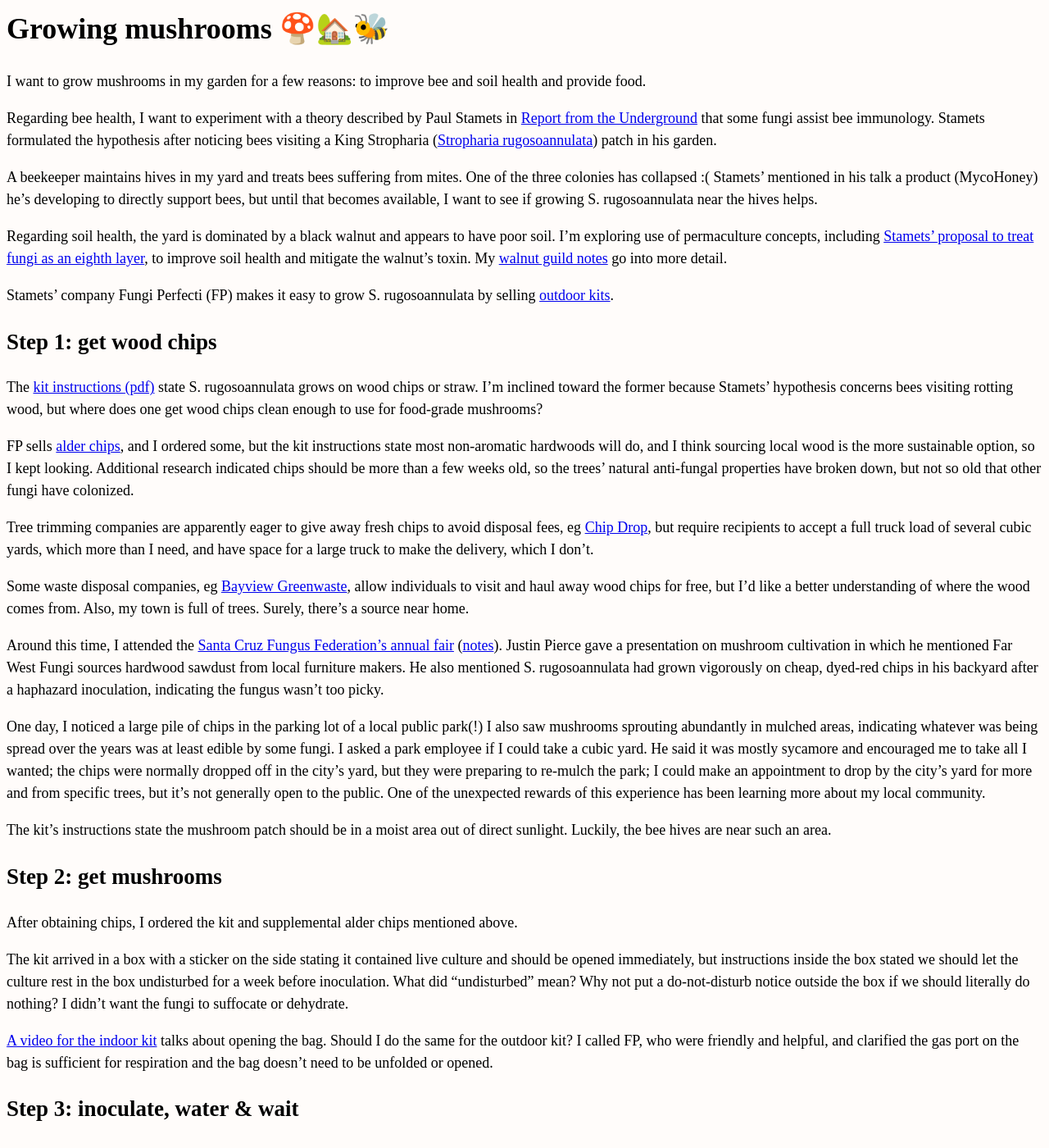
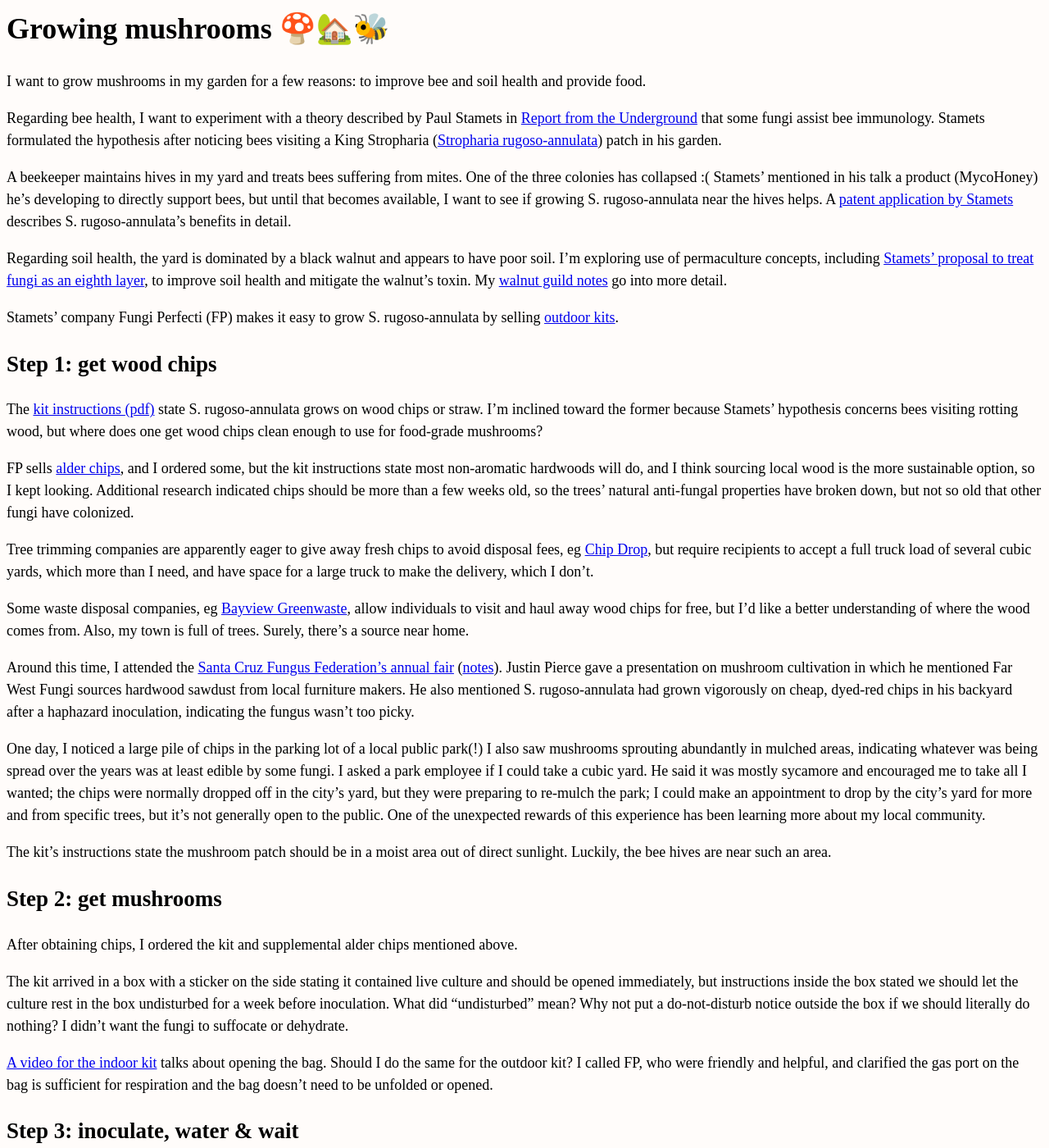
Before and after one commit to erikeldridge/erikeldridge.github.com, a Jekyll site: the page built from _posts/2018-01-28-growing-mushrooms.md, in a window 1280 px wide and 1400 px high. Shown: the whole window at 82% size. Built offline with Jekyll 4.4.1, drawn with Linux system fonts in a browser that asks for light colours; nearby versions of some CDN libraries.

Commit message:
Update from Forestry.io - 2018-01-28-growing-mushrooms.md

```diff
--- a/_posts/2018-01-28-growing-mushrooms.md
+++ b/_posts/2018-01-28-growing-mushrooms.md
@@ -10,17 +10,17 @@
 ---
 I want to grow mushrooms in my garden for a few reasons: to improve bee and soil health and provide food.
 
-Regarding bee health, I want to experiment with a theory described by Paul Stamets in [Report from the Underground](https://www.youtube.com/watch?v=DAw_Zzge49c) that some fungi assist bee immunology. Stamets formulated the hypothesis after noticing bees visiting a King Stropharia ([Stropharia rugosoannulata](https://www.inaturalist.org/taxa/119151-Stropharia-rugosoannulata)) patch in his garden.
+Regarding bee health, I want to experiment with a theory described by Paul Stamets in [Report from the Underground](https://www.youtube.com/watch?v=DAw_Zzge49c) that some fungi assist bee immunology. Stamets formulated the hypothesis after noticing bees visiting a King Stropharia ([Stropharia rugoso-annulata](https://www.inaturalist.org/taxa/119151-Stropharia-rugosoannulata)) patch in his garden.
 
-A beekeeper maintains hives in my yard and treats bees suffering from mites. One of the three colonies has collapsed :( Stamets' mentioned in his talk a product (MycoHoney) he's developing to directly support bees, but until that becomes available, I want to see if growing S. rugosoannulata near the hives helps.
+A beekeeper maintains hives in my yard and treats bees suffering from mites. One of the three colonies has collapsed :( Stamets' mentioned in his talk a product (MycoHoney) he's developing to directly support bees, but until that becomes available, I want to see if growing S. rugoso-annulata near the hives helps. A [patent application by Stamets](https://www.google.com/patents/US20140220150) describes S. rugoso-annulata's benefits in detail.
 
 Regarding soil health, the yard is dominated by a black walnut and appears to have poor soil. I'm exploring use of permaculture concepts, including [Stamets' proposal to treat fungi as an eighth layer](http://www.fungi.com/blog/items/permaculture-with-a-mycological-twist.html), to improve soil health and mitigate the walnut's toxin. My [walnut guild notes](http://erikeldridge.com/notes/walnut-guild.html) go into more detail.
 
-Stamets' company Fungi Perfecti (FP) makes it easy to grow S. rugosoannulata by selling [outdoor kits](http://www.fungi.com/product-detail/product/the-garden-giant-mushroom-patch.html).
+Stamets' company Fungi Perfecti (FP) makes it easy to grow S. rugoso-annulata by selling [outdoor kits](http://www.fungi.com/product-detail/product/the-garden-giant-mushroom-patch.html).
 
 ## Step 1: get wood chips
 
-The [kit instructions (pdf)](http://www.fungi.com/pdf/instructions/kits/LKSRA.pdf) state S. rugosoannulata grows on wood chips or straw. I'm inclined toward the former because Stamets' hypothesis concerns bees visiting rotting wood, but where does one get wood chips clean enough to use for food-grade mushrooms?
+The [kit instructions (pdf)](http://www.fungi.com/pdf/instructions/kits/LKSRA.pdf) state S. rugoso-annulata grows on wood chips or straw. I'm inclined toward the former because Stamets' hypothesis concerns bees visiting rotting wood, but where does one get wood chips clean enough to use for food-grade mushrooms?
 
 FP sells [alder chips](http://www.fungi.com/product-detail/product/mycomedia-select-hardwood-chips.html), and I ordered some, but the kit instructions state most non-aromatic hardwoods will do, and I think sourcing local wood is the more sustainable option, so I kept looking. Additional research indicated chips should be more than a few weeks old, so the trees' natural anti-fungal properties have broken down, but not so old that other fungi have colonized.
 
@@ -28,7 +28,7 @@
 
 Some waste disposal companies, eg [Bayview Greenwaste](http://www.bvgrecycle.com), allow individuals to visit and haul away wood chips for free, but I'd like a better understanding of where the wood comes from. Also, my town is full of trees. Surely, there's a source near home.
 
-Around this time, I attended the [Santa Cruz Fungus Federation's annual fair](http://ffsc.us/fair/2018/about) ([notes](http://erikeldridge.com/notes/santa-cruz-fungus-fair-2018.html)). Justin Pierce gave a presentation on mushroom cultivation in which he mentioned Far West Fungi sources hardwood sawdust from local furniture makers. He also mentioned S. rugosoannulata had grown vigorously on cheap, dyed-red chips in his backyard after a haphazard inoculation, indicating the fungus wasn't too picky.
+Around this time, I attended the [Santa Cruz Fungus Federation's annual fair](http://ffsc.us/fair/2018/about) ([notes](http://erikeldridge.com/notes/santa-cruz-fungus-fair-2018.html)). Justin Pierce gave a presentation on mushroom cultivation in which he mentioned Far West Fungi sources hardwood sawdust from local furniture makers. He also mentioned S. rugoso-annulata had grown vigorously on cheap, dyed-red chips in his backyard after a haphazard inoculation, indicating the fungus wasn't too picky.
 
 One day, I noticed a large pile of chips in the parking lot of a local public park(!) I also saw mushrooms sprouting abundantly in mulched areas, indicating whatever was being spread over the years was at least edible by some fungi. I asked a park employee if I could take a cubic yard. He said it was mostly sycamore and encouraged me to take all I wanted; the chips were normally dropped off in the city's yard, but they were preparing to re-mulch the park; I could make an appointment to drop by the city's yard for more and from specific trees, but it's not generally open to the public. One of the unexpected rewards of this experience has been learning more about my local community.
 
```
